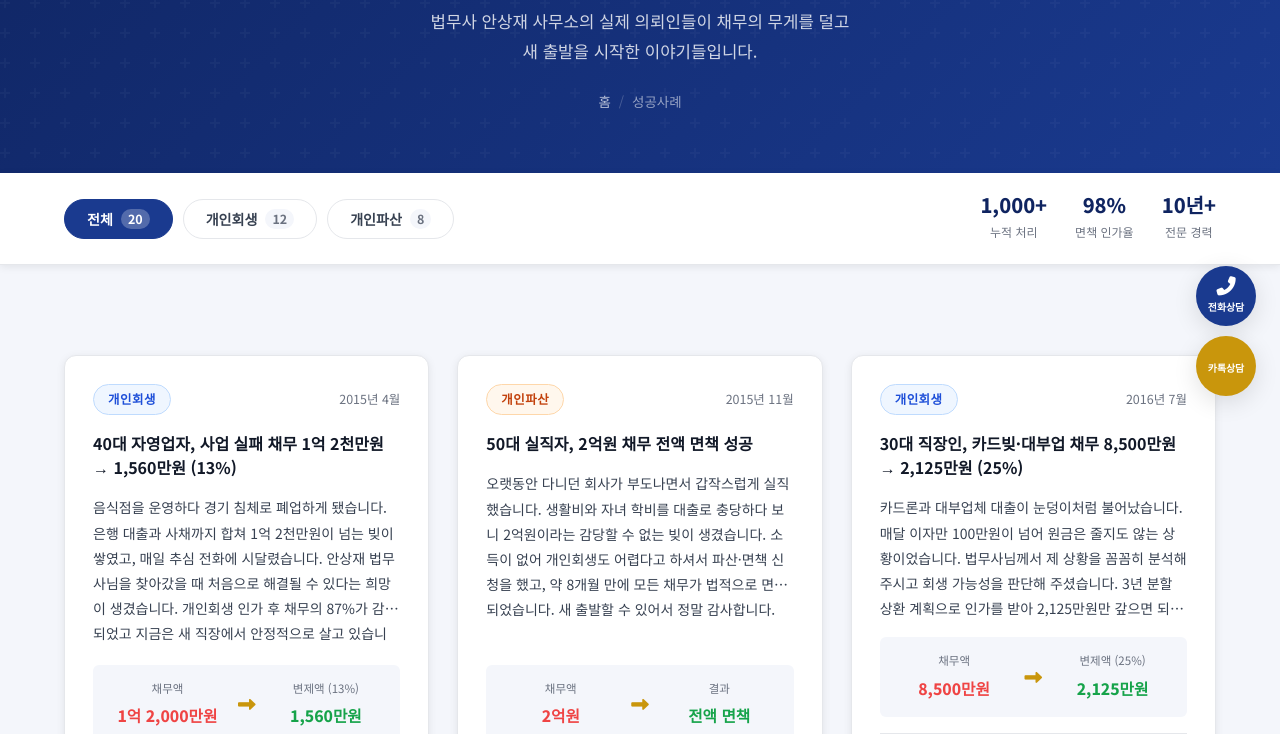
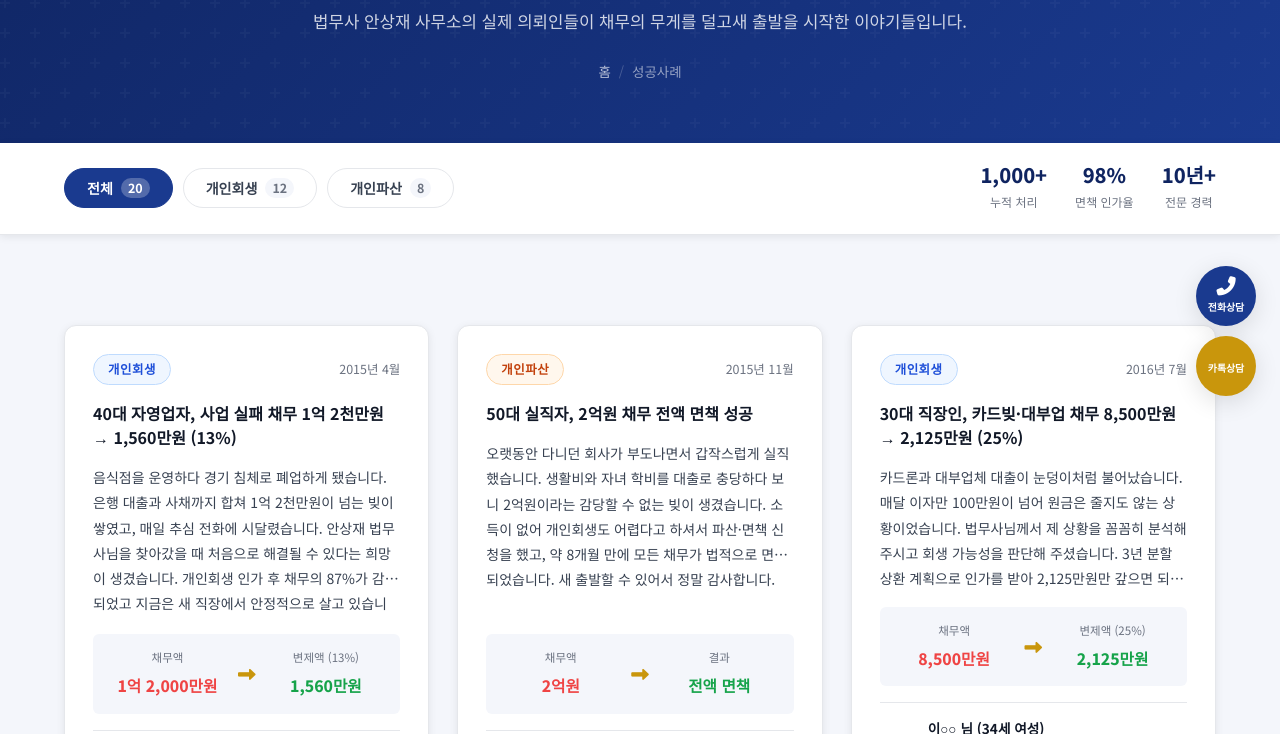
Before and after one commit to csdel-1/-, a plain HTML site: page cases.html in a window 1280 px wide. Shown: the part 302-1036 px from the top of the page. Drawn offline with Linux system fonts and the light colour scheme.

Commit message:
Update cases.html

```diff
--- a/cases.html
+++ b/cases.html
@@ -68,7 +68,7 @@
     <div class="page-hero-content">
       <span class="page-hero-label">SUCCESS CASES</span>
       <h1>성공사례</h1>
-        <p>법무사 안상재 사무소의 실제 의뢰인들이 채무의 무게를 덜고<br />새 출발을 시작한 이야기들입니다.</p>
+      <p class="keep-all">법무사 안상재 사무소의 실제 의뢰인들이 채무의 무게를 덜고<br class="pc-only" />새 출발을 시작한 이야기들입니다.</p>
     </div>
     <nav class="breadcrumb" aria-label="breadcrumb">
       <ol class="breadcrumb-list">
```
Lines whose indentation alone changed are shown as unchanged.
